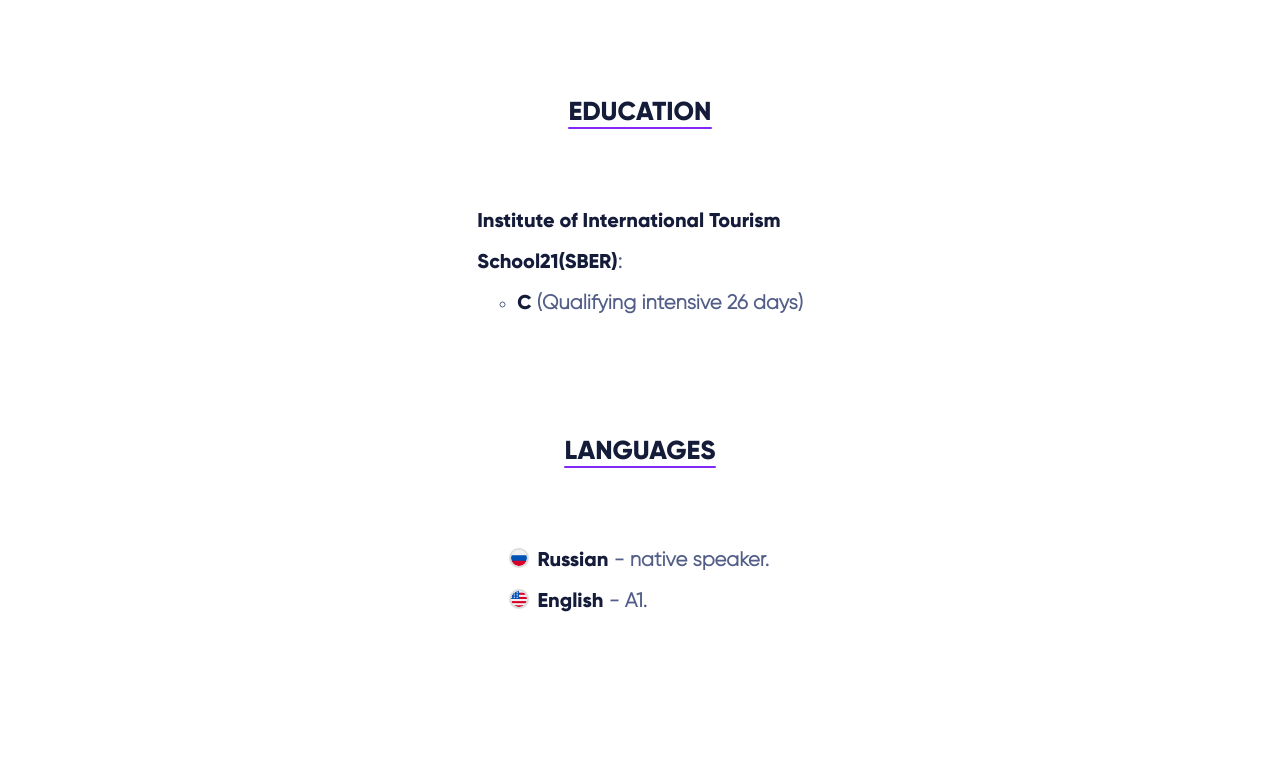
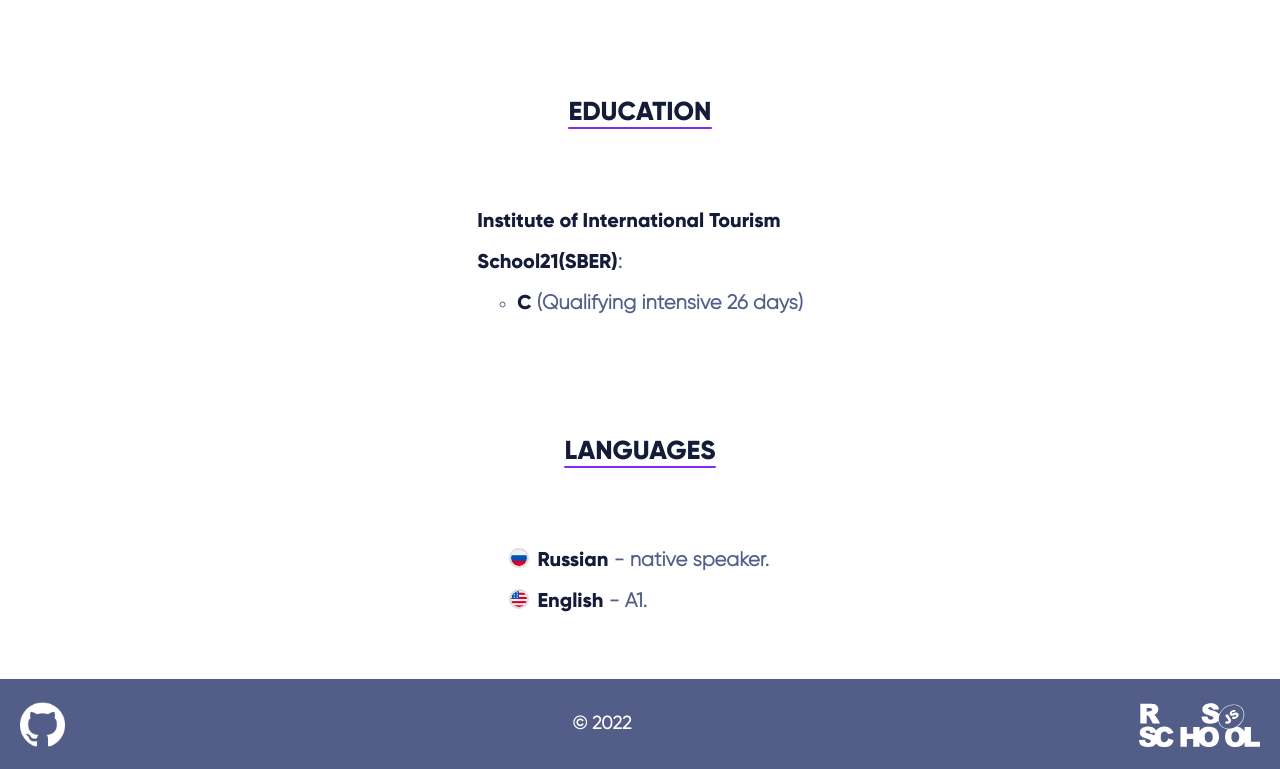
Before and after one commit to dmbeloborodov/rsschool-cv, a plain HTML site: page index.html in a window 1280 px wide. Shown: the part 2190-2959 px from the top of the page. Before the commit the page ends 2824 px from the top, so only its background shows below. Drawn offline with Linux system fonts and the light colour scheme; files whose address does not match are found by name.

Commit message:
feat: add footer

```diff
--- a/css/style.css
+++ b/css/style.css
@@ -305,3 +305,110 @@ p {
     border-radius: 50%;
     box-shadow: 0 0  1px 2px rgb(0 0 0 / 15%);
 }
+
+/* footer stars */
+
+.footer {
+    background-color: #535E88;
+    margin-top: 45px;
+}
+
+
+.contaner.footer-contaner {
+    display: flex;
+    justify-content: space-between;
+    align-items: center;
+    margin: 0 auto;
+    padding: 20px;
+    color: #fff;
+}
+
+.footer-items {
+    display: flex;
+    align-items: center;
+    margin: 10px 0;
+    font-family: 'Gilroy-Light';
+    font-weight: 600;
+    font-size: 18px;
+    line-height: 30px;
+}
+
+.github {
+    width: 45px;
+    height: 45px;
+    margin: 0;
+    background-image: url(../asset/img/png/github-one.png);
+    background-size: contain;
+    background-repeat: no-repeat;
+    color: #fff;
+}
+
+.line-git {
+    position: relative;
+}
+
+.line-git::after {
+    content: "";
+    position: absolute;
+    bottom: -10px;
+    width: 100%;
+    height: 2px;
+    background-color: #fff;
+    opacity: 0;
+    transition: .3s;
+}
+
+.line-git:hover::after {
+    opacity: 1;
+    animation-name: slidein;
+    animation-duration: 1s;
+    animation-fill-mode: forwards;
+}
+
+@keyframes slidein {
+    from {
+      width: 0;
+    }
+    to {
+      width: 100%;
+    }
+}
+
+.rss {
+    width: 121px;
+    height: 45px;
+    background-image: url(../asset/img/svg/rss.svg);
+    background-size: contain;
+    background-repeat: no-repeat;
+}
+
+/* footer end */
+
+@media (max-width: 768px) {
+    .container {
+        max-width: 768px;
+        min-height: 71px;
+        margin: 0 15px;
+        margin-top: 45px;
+    }
+
+    .line-title::after {
+        content: "";
+        position: absolute;
+        bottom: 0px;
+        left: 50%;
+        margin-left: -115px;
+        width: 230px;
+        height: 2px;
+        border-radius: 5px;
+        background-color: #8428F8;
+    }
+
+    .section {
+        display: flex;
+        flex-direction: column;
+        align-content: space-between;
+        align-items: center;
+        margin-top: 80px;
+    }
+  }
--- a/index.html
+++ b/index.html
@@ -132,5 +132,16 @@
             </section>
         </div>
     </main>
+
+    <footer class="footer">
+        <div class="contaner footer-contaner">
+            <a href="https://github.com/dmbeloborodov" class="github line-git"></a>
+            <div class="footer-items">
+                © 2022
+            </div>
+            <a href="https://rs.school/js-stage0/" class="rss"></a>
+        </div>
+    </footer>
+
 </body>
 </html>
```
